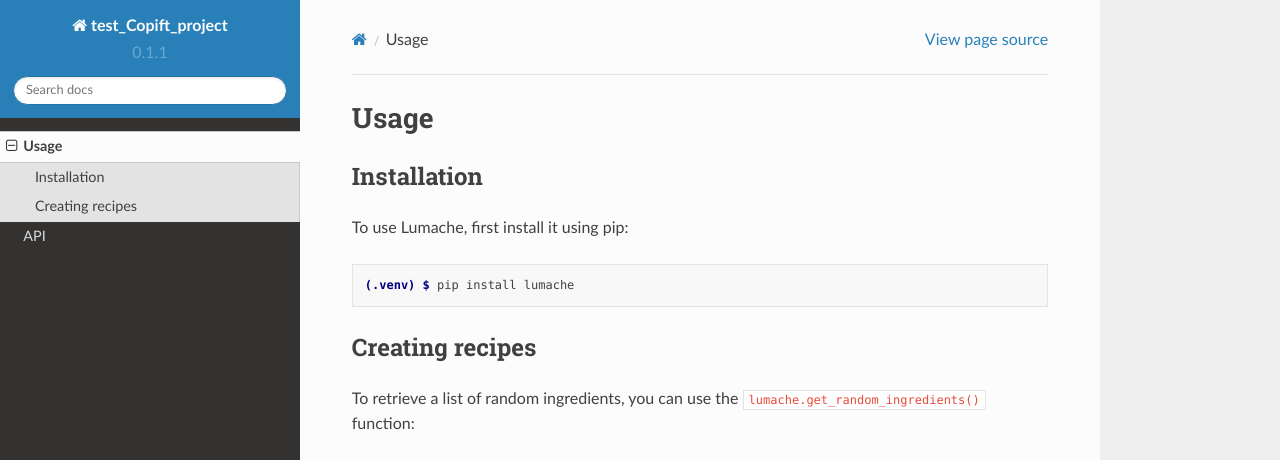
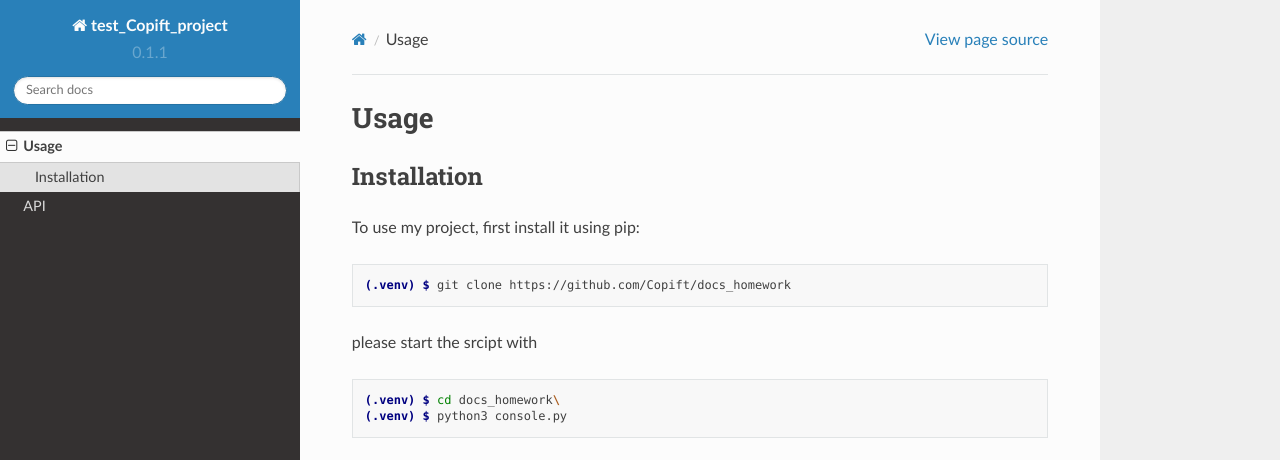
Before and after one commit to Copift/docs_homework, a Sphinx documentation site: the page built from docs/source/usage.rst, in a window 1280 px wide and 1095 px high. Shown: the top 460 px of the window. Built offline with Sphinx 7.4.7 and the Read the Docs theme 2.0.0, drawn with Linux system fonts in a browser that asks for light colours; some of the changed text lies outside the part shown; grey boxes are pictures that could not be loaded.

Commit message:
Update usage.rst

```diff
--- a/docs/source/usage.rst
+++ b/docs/source/usage.rst
@@ -6,28 +6,15 @@ Usage
 Installation
 ------------
 
-To use Lumache, first install it using pip:
+To use my project, first install it using pip:
 
 .. code-block:: console
 
-   (.venv) $ pip install lumache
+   (.venv) $ git clone https://github.com/Copift/docs_homework
 
-Creating recipes
-----------------
+please start the srcipt with
 
-To retrieve a list of random ingredients,
-you can use the ``lumache.get_random_ingredients()`` function:
+.. code-block:: console
 
-.. autofunction:: lumache.get_random_ingredients
-
-The ``kind`` parameter should be either ``"meat"``, ``"fish"``,
-or ``"veggies"``. Otherwise, :py:func:`lumache.get_random_ingredients`
-will raise an exception.
-
-.. autoexception:: lumache.InvalidKindError
-
-For example:
-
->>> import lumache
->>> lumache.get_random_ingredients()
-['shells', 'gorgonzola', 'parsley']
+ (.venv) $ cd docs_homework\
+ (.venv) $ python3 console.py
```
